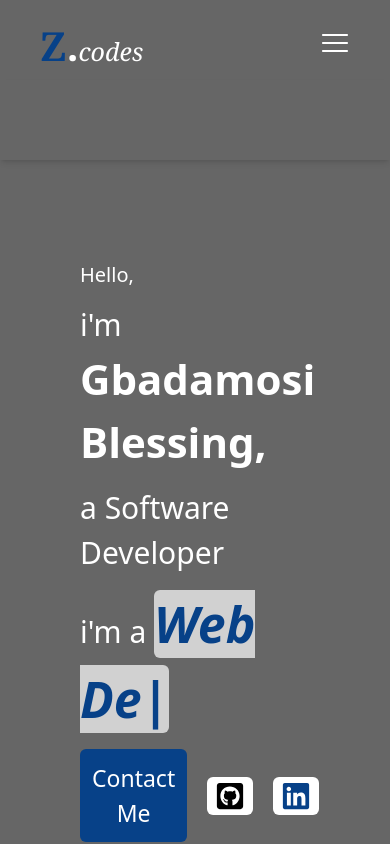
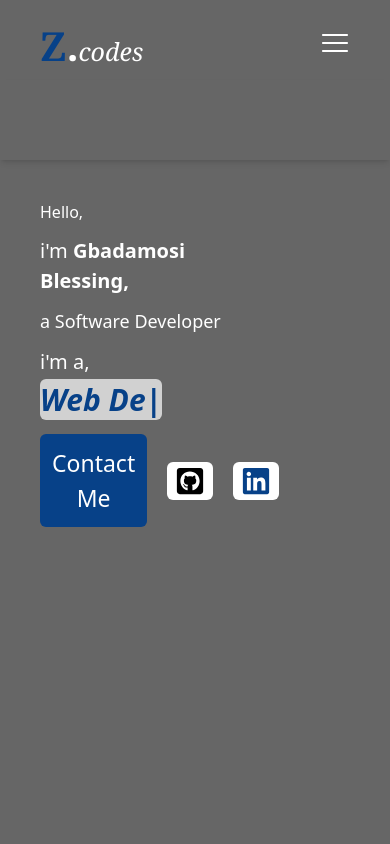
Before and after one commit to KwinZainy/MyPortfolio, a React (Vite) app: page / in a window 390 px wide. Shown: the top 844 px of the page. Built offline with nearby package versions, Linux system fonts and the light colour scheme.

Commit message:
responsiveness

```diff
--- a/src/pages/AnimatedText.jsx
+++ b/src/pages/AnimatedText.jsx
@@ -17,7 +17,7 @@
     wrapper = 'span'
     speed = {50}
     repeat = {Infinity}
-    className = 'text-[50px] text-[#074188] font-bold backdrop-blur-md bg-white/70 z-10 italic rounded-md'
+    className = 'text-[50px] text-[#074188] font-bold backdrop-blur-md bg-white/70 z-10 italic rounded-md max-mobile:text-[30px]'
     />
   )
 }
--- a/src/pages/Home.jsx
+++ b/src/pages/Home.jsx
@@ -4,13 +4,13 @@
 import { FaLinkedin } from "react-icons/fa";
 const Home = () => {
   return (
-    <div id='home' className=' relative min-h-screen pt-60 bg-[url("/img1.jpg")]  bg-center bg-cover max-tablet:pt-65   '>
+    <div id='home' className=' relative min-h-screen pt-60 bg-[url("/img1.jpg")]  bg-center bg-cover max-tablet:pt-65 max-mobile:pt-50  '>
           <div className="absolute inset-0 z-0 bg-black/60"></div>
-          <div className=' flex flex-col px-30 justify-center gap-3 z-10 relative h-full max-tablet:px-20 max-mobile:'>
-        <p className='text-[20px] font-medium text-white'>Hello,</p>
-        <h1 className=' text-[30px] text-white'>i'm <span className=' text-[42px] font-bold'>Gbadamosi Blessing,</span></h1>
-        <p className=' text-[30px] font-medium text-white'>a Software Developer</p>
-        <p className=' text-[30px] text-white'>i'm a <AnimatedText/></p>
+          <div className=' flex flex-col px-30 justify-center gap-3 z-10 relative h-full max-tablet:pl-20 max-mobile:pl-10'>
+        <p className='text-[20px] font-medium text-white max-mobile:text-[16px]'>Hello,</p>
+        <h1 className=' text-[30px] text-white max-mobile:text-[20px]'>i'm <span className=' text-[42px] max-mobile:text-[20px] max-mobile:font-extrabold font-bold'>Gbadamosi Blessing,</span></h1>
+        <p className=' text-[30px] max-mobile:text-[18px] font-medium text-white'>a Software Developer</p>
+        <p className=' text-[30px] max-mobile:text-[20px] text-white'>i'm a, <span className=' max-mobile:block'><AnimatedText/></span></p>
         <div className=' flex items-center gap-5'>
           <a href="#contact"> <button  className=' bg-[#074188] p-3 rounded-md text-[23px] font-medium text-white '>Contact Me</button>  </a>
           <div className='flex justify-center items-center bg-white py-1 px-2 w-fit rounded-md'>
```
